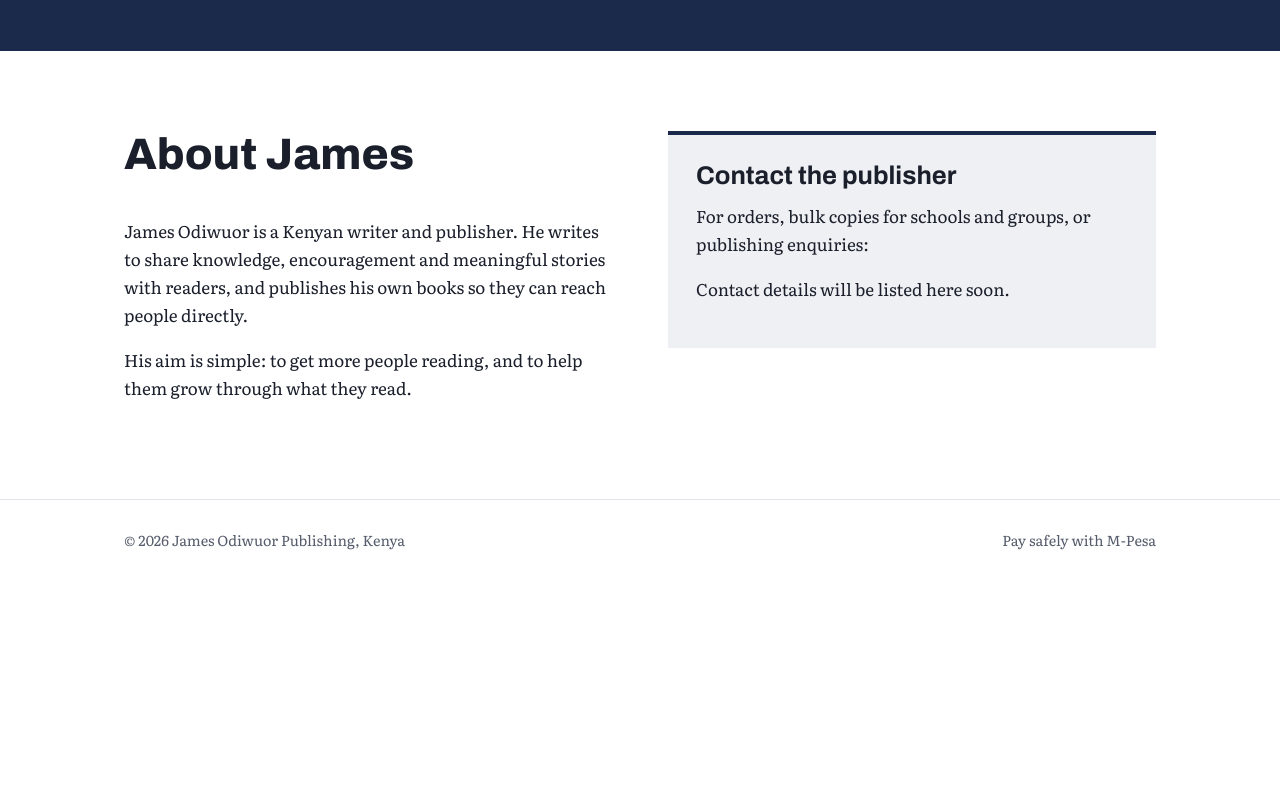
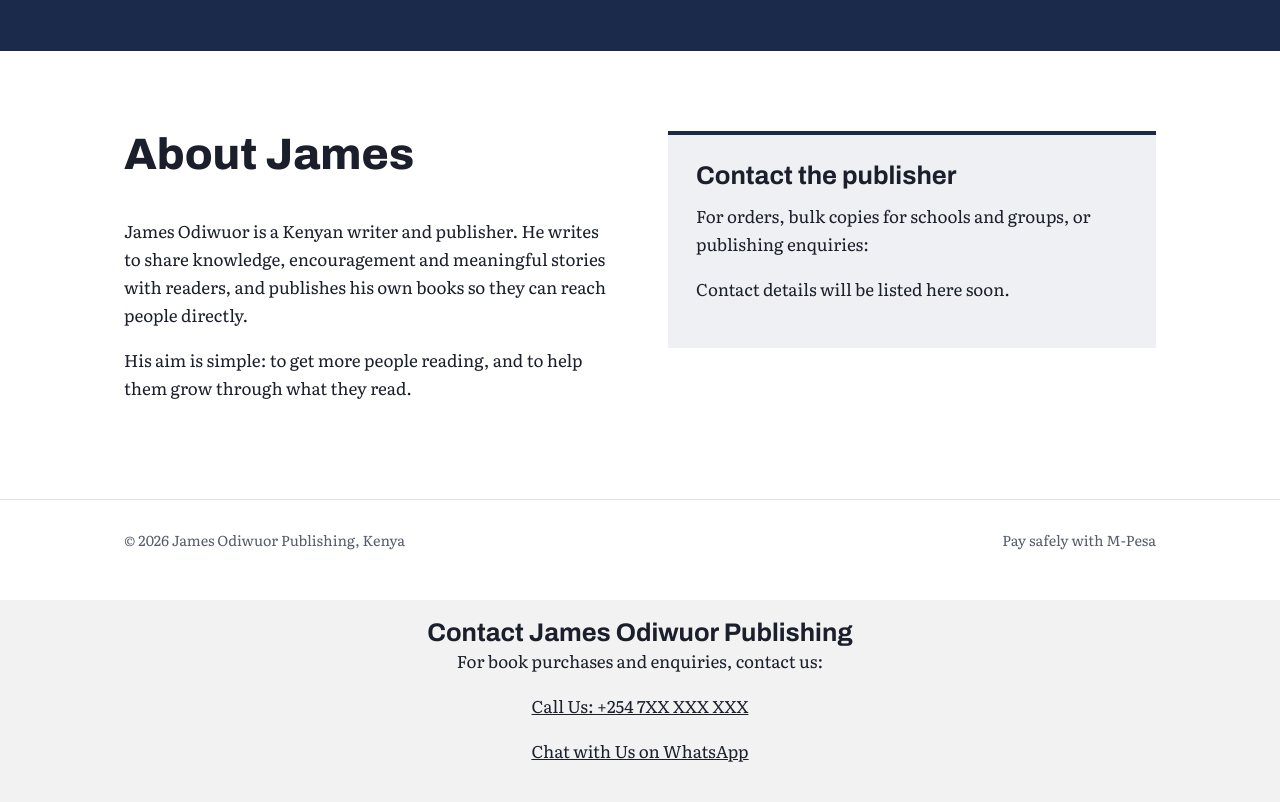
Before and after one commit to jamesodiwuor538-byte/James-odiwuor-publisher, a plain HTML site: page index.html in a window 1280 px wide. Shown: the part 2326-3128 px from the top of the page. Before the commit the page ends 2906 px from the top, so only its background shows below. Drawn offline with Linux system fonts and the light colour scheme.

Commit message:
Update index.html

```diff
--- a/index.html
+++ b/index.html
@@ -655,5 +655,22 @@ contact.innerHTML = parts.length ? parts.join("<br>") : "Contact details will be
 document.getElementById("year").textContent = new Date().getFullYear();
 </script>
 
-</body>
+
+<section style="background:#f2f2f2; padding:20px; text-align:center; margin-top:20px;">
+  <h2>Contact James Odiwuor Publishing</h2>
+  <p>For book purchases and enquiries, contact us:</p>
+
+  <p>
+    <a href="tel:+2547XXXXXXXX">
+      Call Us: +254 7XX XXX XXX
+    </a>
+  </p>
+
+  <p>
+    <a href="https://wa.me/2547XXXXXXXX">
+      Chat with Us on WhatsApp
+    </a>
+  </p>
+</section>
+
 </html>
```
